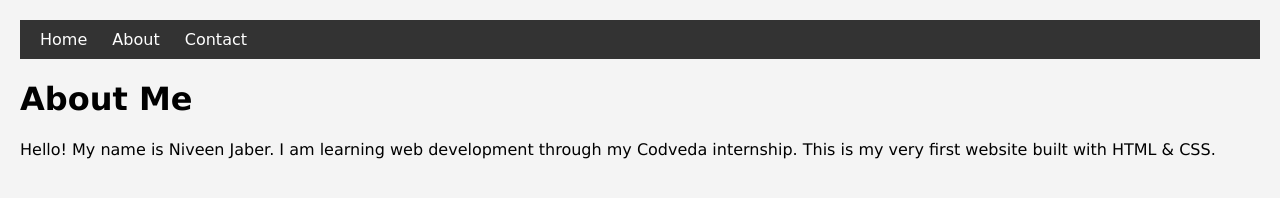
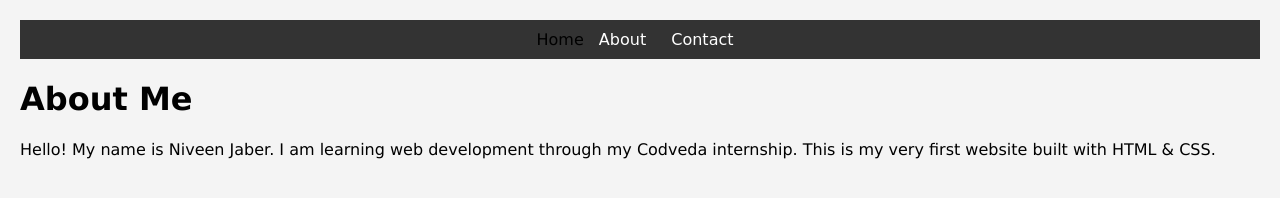
Before and after one commit to NiveenJaber/portfolio, a plain HTML site: page about.html in a window 1280 px wide. Drawn offline with Linux system fonts and the light colour scheme.

Commit message:
Update about.html

```diff
--- a/about.html
+++ b/about.html
@@ -7,7 +7,7 @@
   <link rel="stylesheet" href="style.css">
 </head>
 <body>
-  <nav>
+  <nav style="text-align: center;>
     <a href="index.html">Home</a>
     <a href="about.html">About</a>
     <a href="contact.html">Contact</a>
```
